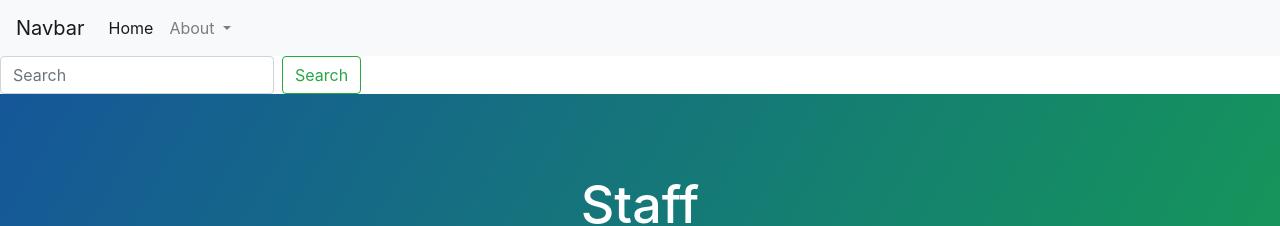
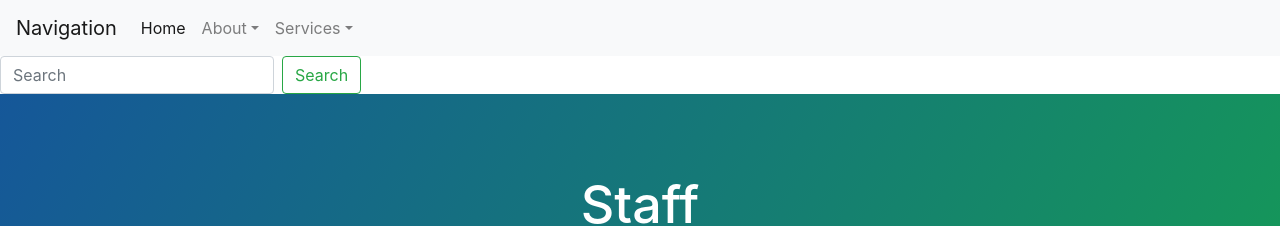
Before and after one commit to Ranger-4297/TeenageClub, a Jekyll site: the page built from Pages/CurrentStaff.md, in a window 1280 px wide. Shown: the top 226 px of the page. Built offline with Jekyll 4.4.1, drawn with Linux system fonts in a browser that asks for light colours; nearby versions of some CDN libraries; the repository's description, which GitHub fills in, is left out.

Commit message:
Staff list

```diff
--- a/_layouts/minor.html
+++ b/_layouts/minor.html
@@ -25,7 +25,7 @@
 
 <body>
     <nav class="navbar navbar-expand-lg navbar-light bg-light">
-    <a class="navbar-brand" href="#">Navbar</a>
+    <a class="navbar-brand" href="#">Navigation</a>
     <button class="navbar-toggler" type="button" data-toggle="collapse" data-target="#navbarNavDropdown"
         aria-controls="navbarNavDropdown" aria-expanded="false" aria-label="Toggle navigation">
         <span class="navbar-toggler-icon"></span>
@@ -36,13 +36,19 @@
                 <a class="nav-link" href="/TeenageClub/">Home <span class="sr-only">(current)</span></a>
             </li>
             <li class="nav-item dropdown">
-                <a class="nav-link dropdown-toggle" href="#" id="navbarDropdownMenuLink" data-toggle="dropdown" aria-haspopup="true" aria-expanded="false">About
-                </a>
+                <a class="nav-link dropdown-toggle" href="#" id="navbarDropdownMenuLink" data-toggle="dropdown" aria-haspopup="true" aria-expanded="false">About</a>
                 <div class="dropdown-menu" aria-labelledby="navbarDropdownMenuLink">
                     <a class="dropdown-item" href="Rules">Server Rules</a>
                     <a class="dropdown-item" href="Staff-Rules">Staff Rules</a>
                     <a class="dropdown-item" href="Moderation-Guides">Moderation-Guides</a>
                     <a class="dropdown-item" href="Commandbook">Command book</a>
+                </div>
+            </li>
+            <li class="nav-item dropdown">
+                <a class="nav-link dropdown-toggle" href="#" id="navbarDropdownMenuLink" data-toggle="dropdown" aria-haspopup="true" aria-expanded="false">Services</a>
+                <div class="dropdown-menu" aria-labelledby="navbarDropdownMenuLink">
+                    <a class="dropdown-item" href="Appeals">Appeals</a>
+                    <a class="dropdown-item" href="Applications">Applications</a>
                 </div>
             </li>
         </ul>
```
